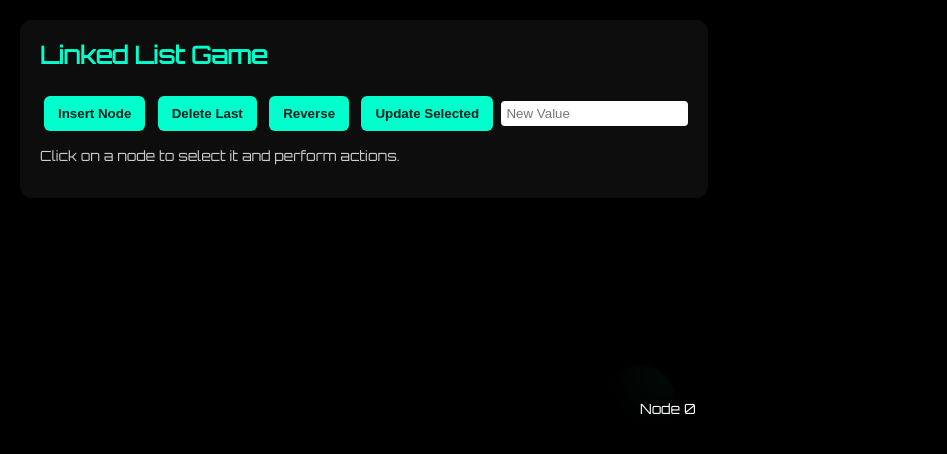
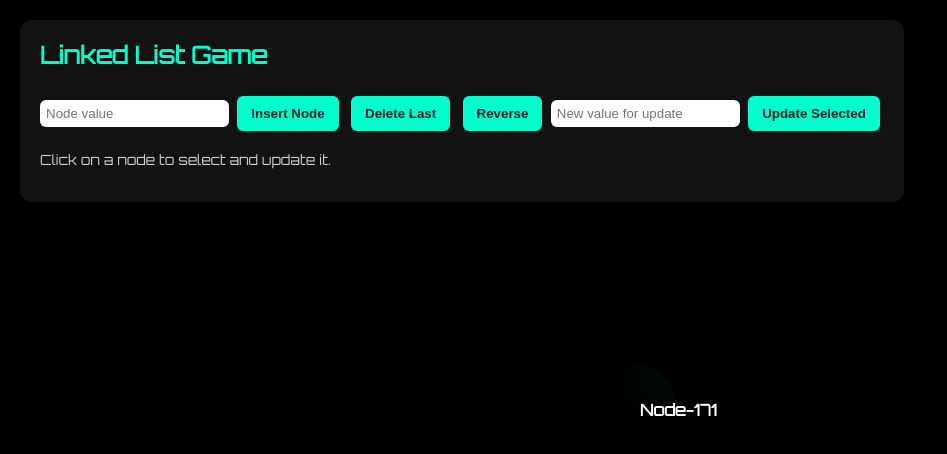
Before and after one commit to suraja-ui/linkedlist, a plain HTML site: page index.html in a window 1280 px wide. Both pictures are taken after a click on the button "Insert Node". Shown: the whole page, without its empty margins (0-947 px from the left). Drawn offline with nearby package versions, Linux system fonts and the light colour scheme.

Commit message:
Update index.html

```diff
--- a/index.html
+++ b/index.html
@@ -2,31 +2,28 @@
 <html lang="en">
 <head>
   <meta charset="UTF-8" />
-  <title>Linked List 3D Game</title>
+  <title>Linked List Game</title>
   <style>
     @import url('https://fonts.googleapis.com/css2?family=Orbitron&display=swap');
-
     body {
       margin: 0;
       overflow: hidden;
       font-family: 'Orbitron', sans-serif;
       background: radial-gradient(circle at top left, #0f2027, #203a43, #2c5364);
     }
-
-    canvas {
-      display: block;
-    }
+    canvas { display: block; }
 
     #ui {
       position: absolute;
       top: 20px;
       left: 20px;
-      background: rgba(255, 255, 255, 0.05);
+      background: rgba(255, 255, 255, 0.07);
       backdrop-filter: blur(8px);
       border-radius: 12px;
       padding: 20px;
       color: white;
       box-shadow: 0 0 20px rgba(0,0,0,0.6);
+      z-index: 10;
     }
 
     #ui h2 {
@@ -50,33 +47,32 @@
       background: #00ffaa;
     }
 
+    input {
+      padding: 6px;
+      margin: 6px 0;
+      border: none;
+      border-radius: 6px;
+    }
+
     #info {
-      margin-top: 10px;
       font-size: 14px;
       color: #ccc;
-    }
-
-    input {
-      margin-top: 5px;
-      padding: 5px;
-      border-radius: 4px;
-      border: none;
     }
   </style>
 </head>
 <body>
   <div id="ui">
     <h2>Linked List Game</h2>
+    <input id="nodeValue" placeholder="Node value" />
     <button onclick="insertNode()">Insert Node</button>
     <button onclick="deleteNode()">Delete Last</button>
     <button onclick="reverseList()">Reverse</button>
+    <input id="newValue" placeholder="New value for update" />
     <button onclick="updateSelectedNode()">Update Selected</button>
-    <input id="newValue" placeholder="New Value" />
-    <p id="info">Click on a node to select it and perform actions.</p>
+    <p id="info">Click on a node to select and update it.</p>
   </div>
 
   <script src="https://cdn.jsdelivr.net/npm/three@0.158.0/build/three.min.js"></script>
-
   <script>
     // Setup
     const scene = new THREE.Scene();
@@ -90,7 +86,7 @@
     light.position.set(10, 10, 10);
     scene.add(light);
 
-    // Linked List Data
+    // Linked List Node
     class Node {
       constructor(value) {
         this.value = value;
@@ -102,13 +98,13 @@
         this.mesh.userData = this;
         scene.add(this.mesh);
 
-        const div = document.createElement('div');
-        div.style.position = 'absolute';
-        div.style.color = 'white';
-        div.style.fontSize = '14px';
-        div.innerHTML = value;
-        document.body.appendChild(div);
-        this.label = div;
+        const label = document.createElement('div');
+        label.style.position = 'absolute';
+        label.style.color = 'white';
+        label.style.fontWeight = 'bold';
+        label.innerText = value;
+        document.body.appendChild(label);
+        this.label = label;
       }
 
       updateLabel() {
@@ -125,40 +121,42 @@
       }
     }
 
+    // Linked List Core
     let head = null;
     let selectedNode = null;
-    let nodeCount = 0;
 
     function renderList() {
-      scene.children = scene.children.filter(obj => !(obj.type === 'ArrowHelper'));
+      scene.children = scene.children.filter(obj => obj.type !== 'ArrowHelper');
 
-      let curr = head, i = 0;
-      while (curr) {
-        curr.mesh.position.set(i * 4, 0, 0);
-        curr.label.innerHTML = curr.value;
-        if (curr.next) {
+      let temp = head;
+      let i = 0;
+      while (temp) {
+        temp.mesh.position.set(i * 4, 0, 0);
+        temp.label.innerText = temp.value;
+        temp.updateLabel();
+        if (temp.next) {
           const arrow = new THREE.ArrowHelper(
             new THREE.Vector3(1, 0, 0),
-            curr.mesh.position,
+            temp.mesh.position,
             4,
             0xffff00
           );
           scene.add(arrow);
         }
-        curr = curr.next;
         i++;
+        temp = temp.next;
       }
     }
 
     function insertNode() {
-      const value = "Node " + nodeCount++;
-      const newNode = new Node(value);
+      const val = document.getElementById('nodeValue').value || `Node-${Math.floor(Math.random() * 1000)}`;
+      const node = new Node(val);
       if (!head) {
-        head = newNode;
+        head = node;
       } else {
         let temp = head;
         while (temp.next) temp = temp.next;
-        temp.next = newNode;
+        temp.next = node;
       }
       renderList();
     }
@@ -190,33 +188,34 @@
     }
 
     function updateSelectedNode() {
-      if (!selectedNode) {
-        alert("Please select a node first.");
-        return;
-      }
-      const value = document.getElementById('newValue').value;
-      if (value) {
-        selectedNode.value = value;
+      const newValue = document.getElementById('newValue').value;
+      if (selectedNode && newValue.trim() !== "") {
+        selectedNode.value = newValue;
+        selectedNode.label.innerText = newValue;
         renderList();
+      } else {
+        alert("Please select a node and enter a value to update.");
       }
     }
 
-    // Mouse click selection
+    // Mouse selection
     const raycaster = new THREE.Raycaster();
     const mouse = new THREE.Vector2();
+
     window.addEventListener('click', (event) => {
       mouse.x = (event.clientX / window.innerWidth) * 2 - 1;
       mouse.y = -(event.clientY / window.innerHeight) * 2 + 1;
       raycaster.setFromCamera(mouse, camera);
       const intersects = raycaster.intersectObjects(scene.children);
-      if (intersects.length > 0 && intersects[0].object.userData) {
+      const found = intersects.find(i => i.object.userData instanceof Node);
+      if (found) {
         if (selectedNode) selectedNode.mesh.material.color.set(0x00ffcc);
-        selectedNode = intersects[0].object.userData;
+        selectedNode = found.object.userData;
         selectedNode.mesh.material.color.set(0xff5555);
       }
     });
 
-    // Animation loop
+    // Animation Loop
     function animate() {
       requestAnimationFrame(animate);
       let temp = head;
```
